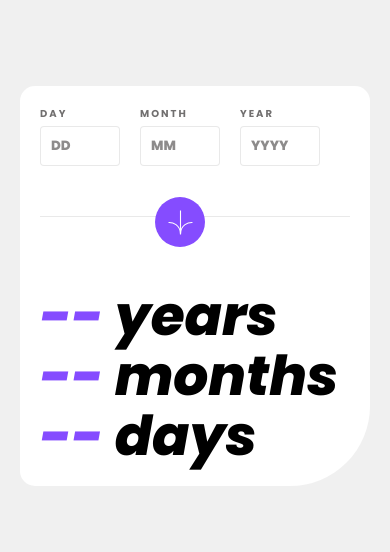
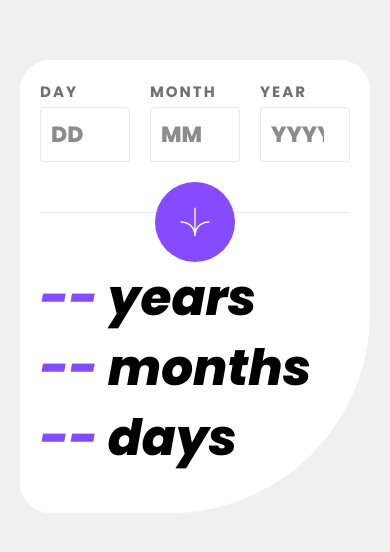
Before and after one commit to savchrisostomidhs/Age-calculator-app-with-HTML-CSS-and-JS, a plain HTML site: page index.html in a window 390 px wide. Shown: the part 136-688 px from the top of the page. Drawn offline with Linux system fonts and the light colour scheme.

Commit message:
Add files via upload

```diff
--- a/index.html
+++ b/index.html
@@ -8,17 +8,12 @@
 
   <link rel="icon" type="image/png" sizes="32x32" href="./assets/images/favicon-32x32.png">
 
-  <title>Frontend Mentor | Age calculator app</title>
-
   <link rel="stylesheet" href="./styles.css">
 
-  <!-- Feel free to remove these styles or customise in your own stylesheet 👍 -->
-
-  <script src="./script.js"></script>
+  <title>Frontend Mentor | Age calculator app</title>
 </head>
 
 <body>
-
   <div class="container">
     <div class="input">
       <div class="date">
@@ -38,7 +33,7 @@
       </div>
     </div>
 
-    <div class="image" onclick="calculateAge()">
+    <div class="image js-button">
       <img src="./assets/images/icon-arrow.svg" alt="icon-arrow">
     </div>
 
@@ -50,8 +45,10 @@
   </div>
   <div class="attribution">
     Challenge by <a href="https://www.frontendmentor.io?ref=challenge" target="_blank">Frontend Mentor</a>.
-    Coded by <a href="#">Your Name Here</a>.
+    Coded by <a href="https://github.com/savchrisostomidhs">savchrisostomidhs</a>.
   </div>
+
+  <script src="./script.js"></script>
 </body>
 
 </html>
--- a/script.js
+++ b/script.js
@@ -1,4 +1,4 @@
-function calculateAge() {
+document.querySelector(".js-button").addEventListener("click", () => {
   //User's Input
   const day = parseInt(document.querySelector("#day").value);
   const month = parseInt(document.querySelector("#month").value);
@@ -98,4 +98,4 @@ function calculateAge() {
 
     document.querySelector("#years").innerHTML = date.getFullYear() - year;
   }
-}
+});
--- a/styles.css
+++ b/styles.css
@@ -24,85 +24,91 @@
 }
 
 * {
+  box-sizing: border-box;
   margin: 0;
   padding: 0;
-  box-sizing: border-box;
 }
 
 :root {
+  --Light-grey: hsla(0, 0%, 86%, 0.6);
+  --Light-red: hsl(0, 100%, 67%);
+  --Off-black: hsl(0, 0%, 8%);
+  --Off-white: hsl(0, 0%, 94%);
   --Purple: hsl(259, 100%, 65%);
-  --Light-red: hsl(0, 100%, 67%);
+  --Smokey-grey: hsl(0, 1%, 44%);
   --White: hsl(0, 0%, 100%);
-  --Off-white: hsl(0, 0%, 94%);
-  --Light-grey: hsla(0, 0%, 86%, 0.6);
-  --Smokey-grey: hsl(0, 1%, 44%);
-  --Off-black: hsl(0, 0%, 8%);
 }
 
 body {
-  height: 100vh;
-  font-family: Poppins;
+  align-items: center;
   background-color: var(--Off-white);
   display: flex;
+  font-family: Poppins;
+  height: 100vh;
   justify-content: center;
-  align-items: center;
 }
 
 .container {
   background-color: var(--White);
-  padding: 20px;
-  border-radius: 15px 15px 80px 15px;
-  width: 30%;
-  min-height: 55%;
+  border-radius: 30px 30px 200px 30px;
   display: flex;
   flex-direction: column;
+  height: 67.5%;
   justify-content: space-between;
+  padding: 50px;
+  position: relative;
+  width: 58%;
 }
 
 /* Input Day Month Year */
 
 .container .input {
+  border-bottom: 1px solid var(--Light-grey);
   display: flex;
   gap: 20px;
+  height: 27%;
   padding-bottom: 25px;
-  border-bottom: 1px solid var(--Light-grey);
 }
 
 .container .input .date label {
-  font-size: 10px;
+  color: var(--Smokey-grey);
   font-family: "Poppins bold";
-  text-transform: uppercase;
-  color: var(--Smokey-grey);
+  font-size: 15px;
   letter-spacing: 2px;
   margin-bottom: 4px;
+  text-transform: uppercase;
 }
 
 .container .input .date p {
+  color: var(--Light-red);
+  display: none;
+  font-family: "Poppins italic";
   font-size: 8px;
   position: absolute;
-  top: calc(22.5% + 20px + 25px + 40px);
-  font-family: "Poppins italic";
-  color: var(--Light-red);
-  display: none;
+  top: 26%;
 }
 
 .container .input .date {
   display: flex;
   flex-direction: column;
+  height: 100%;
+  padding: 20px 0 40px;
+  width: 22%;
 }
 
 .container .input input {
   -webkit-appearance: none;
-  width: 80px;
-  height: 40px;
+  align-items: center;
+  border-radius: 4px;
   border: 1px solid var(--Light-grey);
-  border-radius: 4px;
-  padding: 10px;
+  color: var(--Off-black);
+  display: flex;
+  font-family: "Poppins extra bold";
+  font-size: 36px;
   font-weight: bold;
-  color: var(--Off-black);
-  font-family: "Poppins extra bold";
-  display: flex;
-  align-items: center;
+  height: 100%;
+  padding: 20% 15%;
+  width: 100%;
 }
 
 .container .input input::placeholder {
@@ -117,22 +123,22 @@ body {
 /* Icon/Button */
 
 .container .image {
-  width: 50px;
-  height: 50px;
+  align-items: center;
   background-color: var(--Purple);
   border-radius: 50%;
-  padding: 10px;
   display: flex;
+  height: 100px;
   justify-content: center;
-  align-items: center;
+  padding: 20px;
   position: absolute;
-  left: calc(65% - 70px);
-  top: calc(22.5% + 45px + 40px + 20px - 25px);
+  right: 5%;
+  top: 23%;
+  width: 100px;
 }
 
 .container .image img {
-  width: 25px;
-  height: 25px;
+  height: 100%;
+  width: 100%;
 }
 
 .container .image:hover {
@@ -143,9 +149,9 @@ body {
 /* Current Age */
 
 .container .output {
-  font-size: 55px;
   font-family: "Poppins extra italic bold";
-  line-height: 60px;
+  font-size: 100px;
+  line-height: 116px;
 }
 
 .container .output span {
@@ -153,28 +159,148 @@ body {
 }
 
 .attribution {
+  display: none;
   font-size: 11px;
   text-align: center;
-  display: none;
 }
 
 .attribution a {
   color: hsl(228, 45%, 44%);
 }
 
-@media (max-width: 550px) {
+@media (max-height: 1000px) {
+
   .container {
-    width: 350px;
+    height: fit-content;
+    padding: 40px;
+    width: 600px;
+  }
+
+  .container .input {
+    margin-bottom: 50px;
+    padding-bottom: 40px;
+  }
+
+  .container .input input {
+    font-size: 26px;
+    padding: 10px;
+  }
+
+  .container .input .date {
+    height: 80%;
+    padding: 0;
+    width: 24%;
+  }
+
+  .container .output {
+    font-size: 70px;
+    line-height: 90px;
+    margin-top: -20px;
+  }
+
+  .container .image {
+    height: 60px;
+    right: 6%;
+    top: 27%;
+    width: 60px;
+  }
+}
+
+@media (max-width: 1200px) {
+  .container .input input {
+    font-size: 26px;
+  }
+
+  .container .output {
+    font-size: 80px;
+  }
+
+  .container .image {
+    height: 80px;
+    top: 24%;
+    width: 80px;
+  }
+}
+
+@media (max-width: 1000px) {
+  .container .input input {
+    font-size: 22px;
+  }
+
+  .container .output {
+    font-size: 70px;
+  }
+}
+
+@media (max-width: 900px) {
+  .container .input input {
+    font-size: 22px;
+  }
+
+  .container .output {
+    font-size: 60px;
+  }
+}
+
+@media (max-width: 800px) {
+  .container {
+    height: fit-content;
+    margin: 0 20px;
     min-height: 400px;
-    /* width: fit-content; */
+    padding: 20px;
+    width: 100%;
+  }
+
+  .container .output {
+    font-size: 60px;
+    height: fit-content;
+    justify-self: center;
+    line-height: 70px;
+    margin-bottom: 20px;
+    margin-top: 60px;
+  }
+
+  .container .input {
+    padding-bottom: 20px;
+  }
+
+  .container .image {
+    padding: 25px;
+    right: calc(50% - 40px);
+    top: calc(60% - 140px);
+  }
+
+  .container .input .date {
+    width: 100%;
+  }
+}
+
+@media (max-width: 800px) and (max-height: 1000px) {
+  .container .image {
+    top: 25%;
+  }
+
+  .container .output {
+    margin-top: 0;
   }
 
   .container .input {
     padding-bottom: 50px;
   }
+}
+
+@media (max-width: 450px) {
+  .container .output {
+    font-size: 50px;
+  }
 
   .container .image {
-    left: calc(50% - 40px);
-    top: 39.5%;
+    top: calc(58% - 140px);
   }
 }
+
+@media (max-width: 370px) {
+  .container .output {
+    font-size: 40px;
+  }
+}
```
